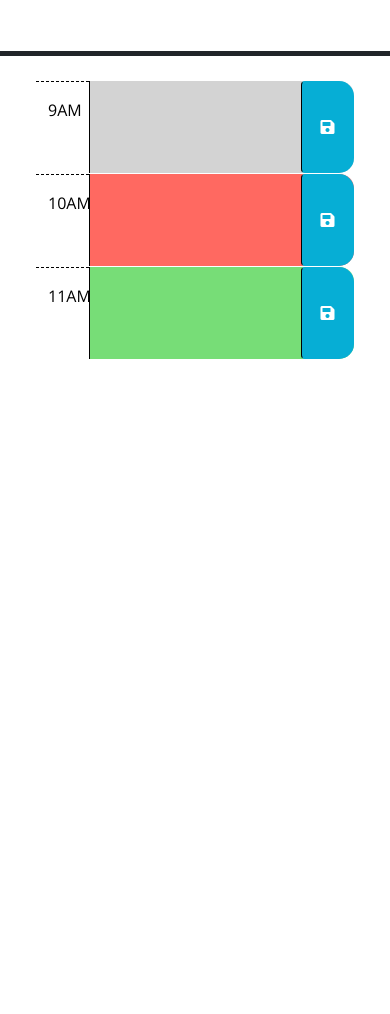
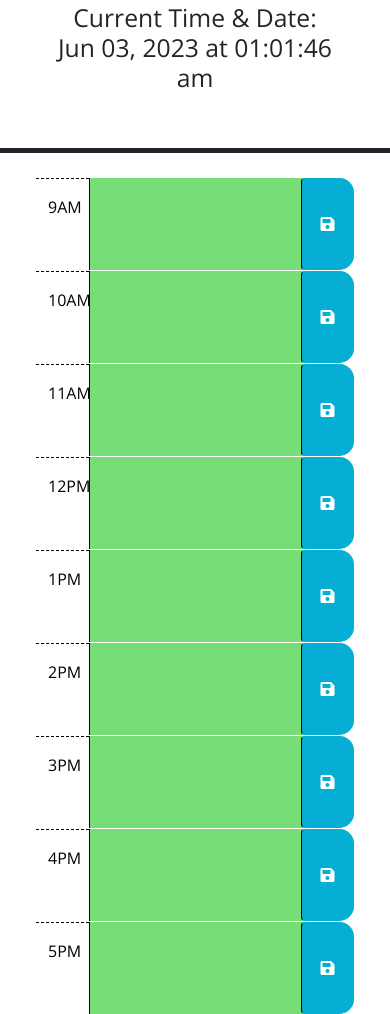
Before and after one commit to Aidancm1/Workday-Planner, a plain HTML site: page index.html in a window 390 px wide. Shown: the part 218-1232 px from the top of the page. Before the commit the page ends 844 px from the top, so only its background shows below. Drawn offline with nearby package versions, Linux system fonts and the light colour scheme.

Commit message:
added timer, save function

```diff
--- a/index.html
+++ b/index.html
@@ -26,7 +26,11 @@
     <header class="p-5 mb-4 border-5 border-bottom border-dark text-center">
       <h1 class="display-3">Work Day Scheduler</h1>
       <p class="lead">A simple calendar app for scheduling your work day</p>
-      <p id="currentDay" class="lead"></p>
+      <h2>
+      Current Time &amp; Date: <br />
+      <span id="current-time"></span>
+    </h2>
+      <!-- <p id="currentDay" class="lead"></p> -->
     </header>
     <div class="container-lg px-5">
       <!-- Use class for "past", "present", and "future" to apply styles to the
@@ -40,7 +44,7 @@
         -->
 
       <!-- Example of a past time block. The "past" class adds a gray background color. -->
-      <div id="hour-9" class="row time-block past">
+      <div id="hour-9" class="row time-block">
         <div class="col-2 col-md-1 hour text-center py-3">9AM</div>
         <textarea class="col-8 col-md-10 description" rows="3"> </textarea>
         <button class="btn saveBtn col-2 col-md-1" aria-label="save">
@@ -49,7 +53,7 @@
       </div>
 
       <!-- Example of a a present time block. The "present" class adds a red background color. -->
-      <div id="hour-10" class="row time-block present">
+      <div id="hour-10" class="row time-block">
         <div class="col-2 col-md-1 hour text-center py-3">10AM</div>
         <textarea class="col-8 col-md-10 description" rows="3"> </textarea>
         <button class="btn saveBtn col-2 col-md-1" aria-label="save">
@@ -58,13 +62,62 @@
       </div>
 
       <!-- Example of a future time block. The "future" class adds a green background color. -->
-      <div id="hour-11" class="row time-block future">
+      <div id="hour-11" class="row time-block">
         <div class="col-2 col-md-1 hour text-center py-3">11AM</div>
         <textarea class="col-8 col-md-10 description" rows="3"> </textarea>
         <button class="btn saveBtn col-2 col-md-1" aria-label="save">
           <i class="fas fa-save" aria-hidden="true"></i>
         </button>
       </div>
+<!-- Adding ids for each individual hour -->
+      <div id="hour-12" class="row time-block">
+        <div class="col-2 col-md-1 hour text-center py-3">12PM</div>
+        <textarea class="col-8 col-md-10 description" rows="3"> </textarea>
+        <button class="btn saveBtn col-2 col-md-1" aria-label="save">
+          <i class="fas fa-save" aria-hidden="true"></i>
+        </button>
+      </div>
+
+      <div id="hour-13" class="row time-block">
+        <div class="col-2 col-md-1 hour text-center py-3">1PM</div>
+        <textarea class="col-8 col-md-10 description" rows="3"> </textarea>
+        <button class="btn saveBtn col-2 col-md-1" aria-label="save">
+          <i class="fas fa-save" aria-hidden="true"></i>
+        </button>
+      </div>
+
+      <div id="hour-14" class="row time-block">
+        <div class="col-2 col-md-1 hour text-center py-3">2PM</div>
+        <textarea class="col-8 col-md-10 description" rows="3"> </textarea>
+        <button class="btn saveBtn col-2 col-md-1" aria-label="save">
+          <i class="fas fa-save" aria-hidden="true"></i>
+        </button>
+      </div>
+
+      <div id="hour-15" class="row time-block">
+        <div class="col-2 col-md-1 hour text-center py-3">3PM</div>
+        <textarea class="col-8 col-md-10 description" rows="3"> </textarea>
+        <button class="btn saveBtn col-2 col-md-1" aria-label="save">
+          <i class="fas fa-save" aria-hidden="true"></i>
+        </button>
+      </div>
+
+      <div id="hour-16" class="row time-block">
+        <div class="col-2 col-md-1 hour text-center py-3">4PM</div>
+        <textarea class="col-8 col-md-10 description" rows="3"> </textarea>
+        <button class="btn saveBtn col-2 col-md-1" aria-label="save">
+          <i class="fas fa-save" aria-hidden="true"></i>
+        </button>
+      </div>
+
+      <div id="hour-17" class="row time-block">
+        <div class="col-2 col-md-1 hour text-center py-3">5PM</div>
+        <textarea class="col-8 col-md-10 description" rows="3"> </textarea>
+        <button class="btn saveBtn col-2 col-md-1" aria-label="save">
+          <i class="fas fa-save" aria-hidden="true"></i>
+        </button>
+      </div>
+
 
     <script src="https://code.jquery.com/jquery-3.4.1.min.js"></script>
     <script
--- a/script.js
+++ b/script.js
@@ -1,6 +1,51 @@
+// important DOM elements
+var currentTimeEl = $("#current-time");
+// var timeBlockElements = document.querySelectorAll(".time-block");
+// var $timeBlockElements =
+function handleSave() {
+  var val=$(this).siblings(".description").val()
+  var hour=$(this).parent().attr("id")
+  console.log(val)
+  console.log(hour)
+  localStorage.setItem(hour , val)
+}
+
+$(".saveBtn").on("click", handleSave )
+
+$(".time-block").each(function () {
+  // console.log(this)
+  var $thisTimeBlock = $(this);
+  var timeBlockId = $thisTimeBlock.attr("id");
+  // console.log($thisTimeBlock.attr("id"))
+  // console.log(timeBlockId.split("-"))
+  var hourOfTimeBlock = timeBlockId.split("-")[1];
+  console.log(hourOfTimeBlock);
+  // dayjs().isBefore(dayjs().hour(hourOfTimeBlock))
+  if (dayjs().isAfter(dayjs().hour(hourOfTimeBlock))) {
+    console.log(hourOfTimeBlock, "is in the past");
+    $thisTimeBlock.addClass("past");
+  }
+  else if (dayjs().isBefore(dayjs().hour(hourOfTimeBlock))) {
+    console.log(hourOfTimeBlock, "is in the future");
+    $thisTimeBlock.addClass("future");
+  }
+   else {
+    console.log(hourOfTimeBlock, "Is right now");
+    $thisTimeBlock.addclass("present");
+  }
+});
+
 // Wrap all code that interacts with the DOM in a call to jQuery to ensure that
 // the code isn't run until the browser has finished rendering all the elements
 // in the html.
+// function to format the timer
+function displayTime() {
+  var rightNow = dayjs().format("MMM DD, YYYY [at] hh:mm:ss a");
+  currentTimeEl.text(rightNow);
+}
+
+function timeSlots() {}
+
 $(function () {
   // TODO: Add a listener for click events on the save button. This code should
   // use the id in the containing time-block as a key to save the user input in
@@ -8,16 +53,13 @@ $(function () {
   // function? How can DOM traversal be used to get the "hour-x" id of the
   // time-block containing the button that was clicked? How might the id be
   // useful when saving the description in local storage?
-  //
-  // TODO: Add code to apply the past, present, or future class to each time
-  // block by comparing the id to the current hour. HINTS: How can the id
-  // attribute of each time-block be used to conditionally add or remove the
-  // past, present, and future classes? How can Day.js be used to get the
-  // current hour in 24-hour time?
-  //
+
   // TODO: Add code to get any user input that was saved in localStorage and set
   // the values of the corresponding textarea elements. HINT: How can the id
   // attribute of each time-block be used to do this?
   //
-  // TODO: Add code to display the current date in the header of the page.
+
 });
+// displays timer at the top of the page
+displayTime();
+setInterval(displayTime, 1000);
```
